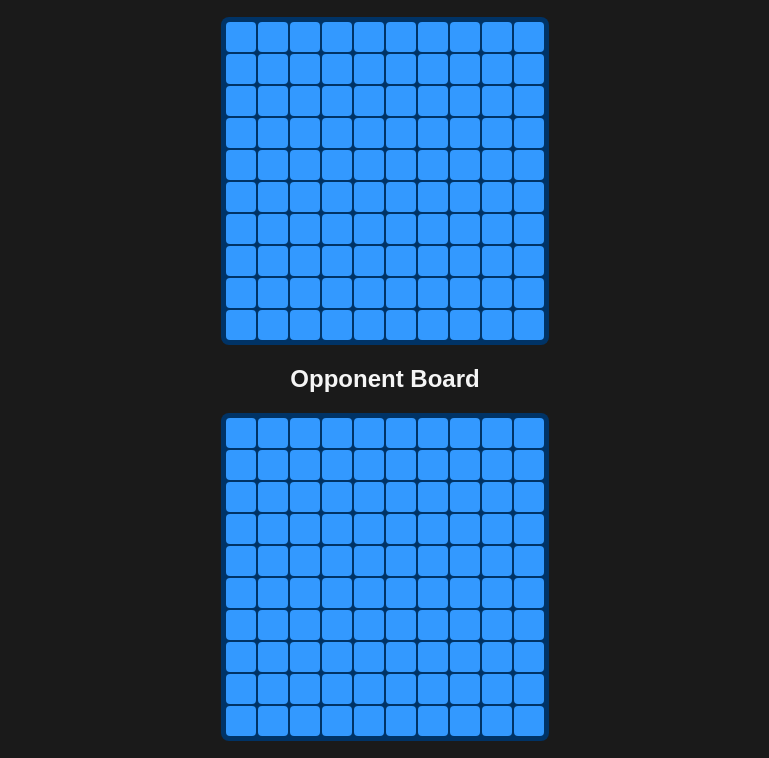
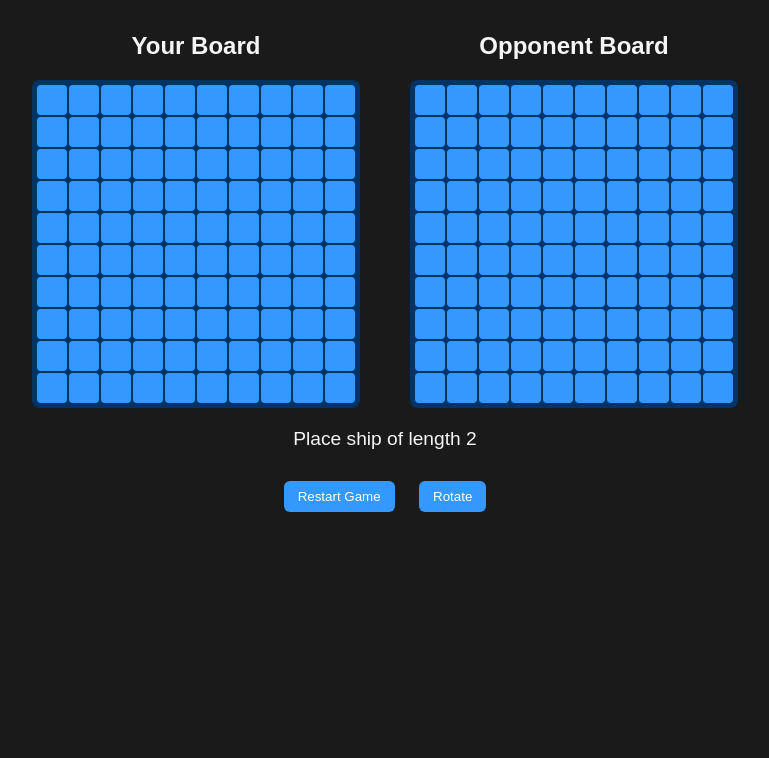
Before and after one commit to nerdynischal/odin-js-tdd-battleship, a website with bundled scripts: page public/index.html in a window 1280 px wide. Shown: the part 129-887 px from the top of the page, without its empty margins (255-1024 px from the left). After the commit the page ends 800 px from the top, so only its background shows below. Built offline with nearby package versions, Linux system fonts and the light colour scheme.

Commit message:
Add readme and polish UI layout

```diff
--- a/public/style.css
+++ b/public/style.css
@@ -9,14 +9,14 @@ body {
 }
 
 h1 {
-  margin-top: 1.25rem;
+  margin-top: 3.25rem;
 }
 
-.boards {
+#game {
   display: flex;
   justify-content: center;
   gap: 3.125rem;
-  margin-top: 1.25rem;
+  margin-top: 3.25rem;
 }
 
 /* ====== Board ====== */
```
Also changed, not shown: README.md (added).
